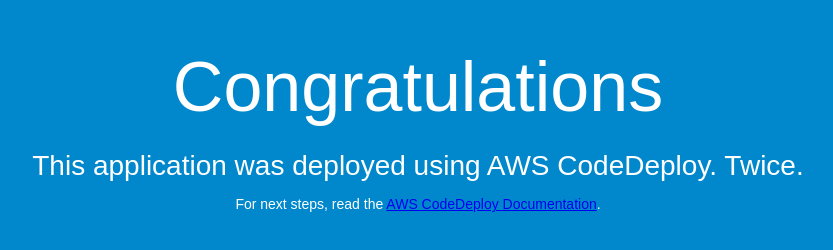
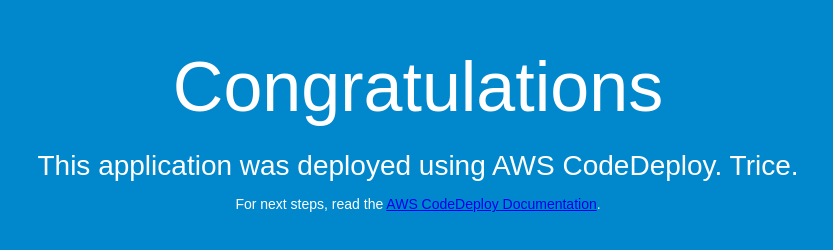
Before and after one commit to tero-tester/code_deploy_test, a plain HTML site: page index.html in a window 1280 px wide. Shown: the whole page, without its empty margins (222-1055 px from the left). Drawn offline with Linux system fonts and the light colour scheme.

Commit message:
Update index.html

```diff
--- a/index.html
+++ b/index.html
@@ -27,7 +27,7 @@
 <body>
   <div align="center">
     <h1>Congratulations</h1>
-    <h2>This application was deployed using AWS CodeDeploy. Twice.</h2>
+    <h2>This application was deployed using AWS CodeDeploy. Trice.</h2>
     <p>For next steps, read the <a href="http://aws.amazon.com/documentation/codedeploy">AWS CodeDeploy Documentation</a>.</p>
   </div>
 </body>
```
